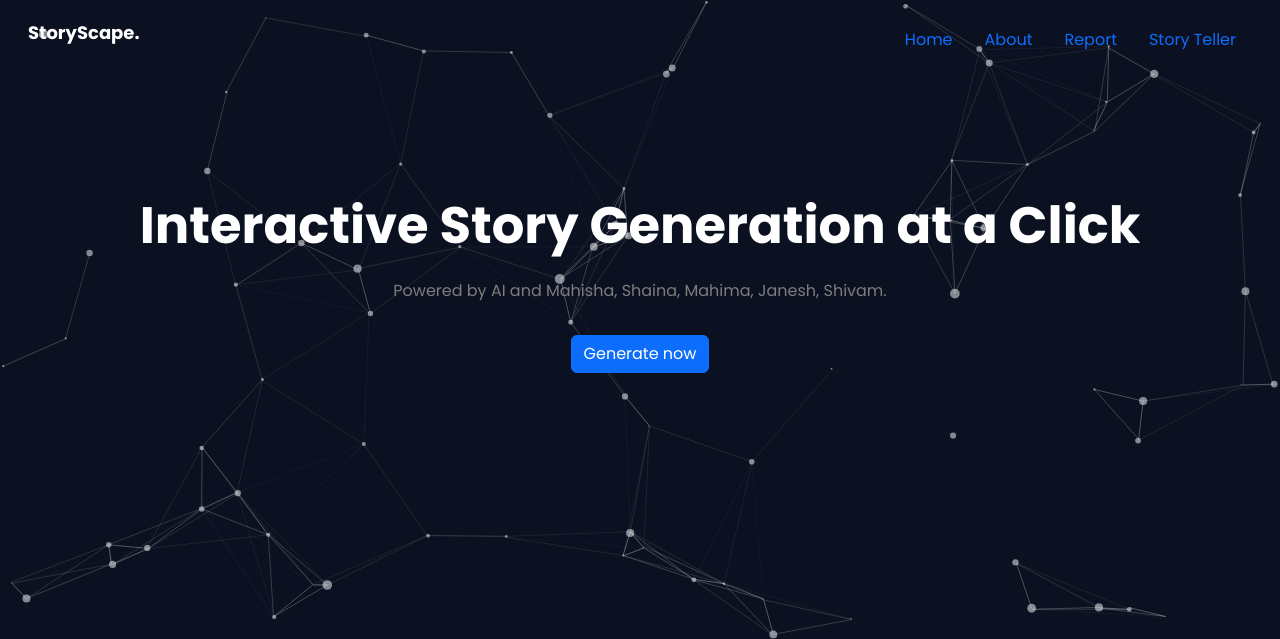
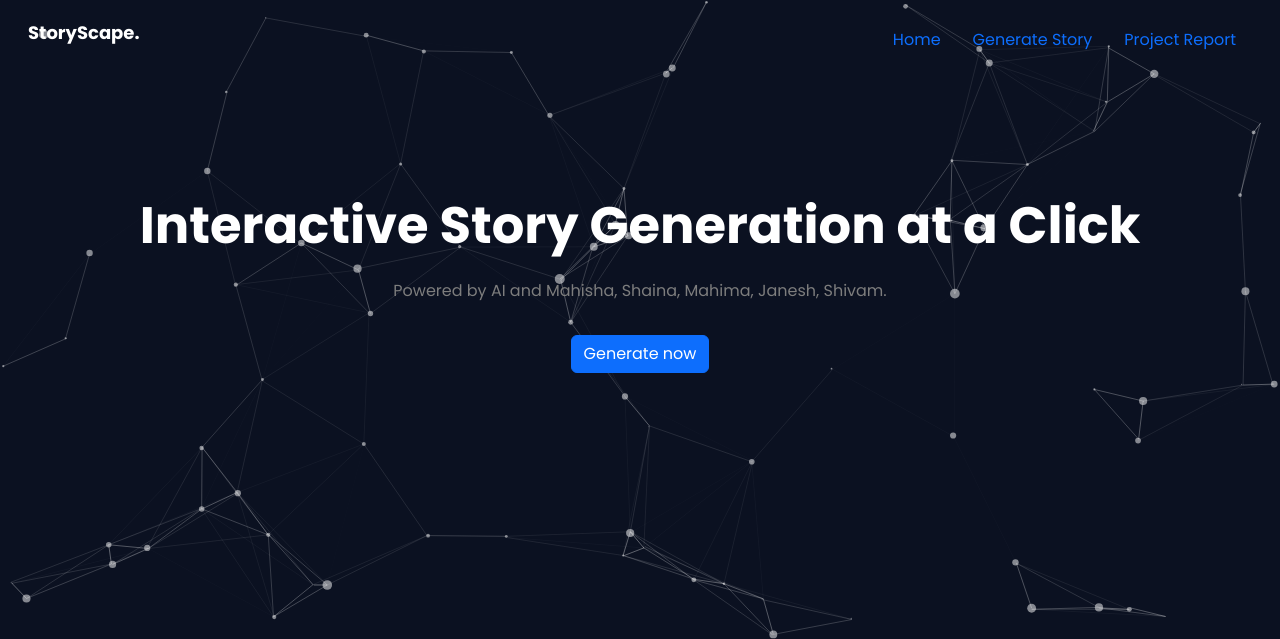
Before and after one commit to dwivediishivam/storyscape, a Flask app: page / in a window 1280 px wide. Shown: the top 639 px of the page. Run offline with Flask 3, Linux system fonts and the light colour scheme.

Commit message:
checking live deployment

```diff
--- a/templates/index.html
+++ b/templates/index.html
@@ -25,14 +25,14 @@
                               <a class="nav-link active" aria-current="page" href="#">Home</a>
                             </li>
                             <li class="nav-item">
-                              <a class="nav-link" href="#">About</a>
+                              <a class="nav-link" href="#" onclick="document.getElementById('storyForm').style.display = 'block';">Generate Story</a>
                             </li>
                             <li class="nav-item">
-                                <a class="nav-link" target="_blank" href="https://docs.google.com/document/d/1l9uH5iAIYeiMiFMuMsjgqY4UtIfxa_DXHMoye5eb_-k/edit">Report</a>
+                                <a class="nav-link" target="_blank" href="https://docs.google.com/document/d/1l9uH5iAIYeiMiFMuMsjgqY4UtIfxa_DXHMoye5eb_-k/edit">Project Report</a>
                               </li>
-                            <li class="nav-item">
+                            <!-- <li class="nav-item">
                                 <a class="nav-link" href="#">Story Teller</a>
-                              </li>
+                              </li> -->
                           </ul>
                     </div>
                 </div>
```
